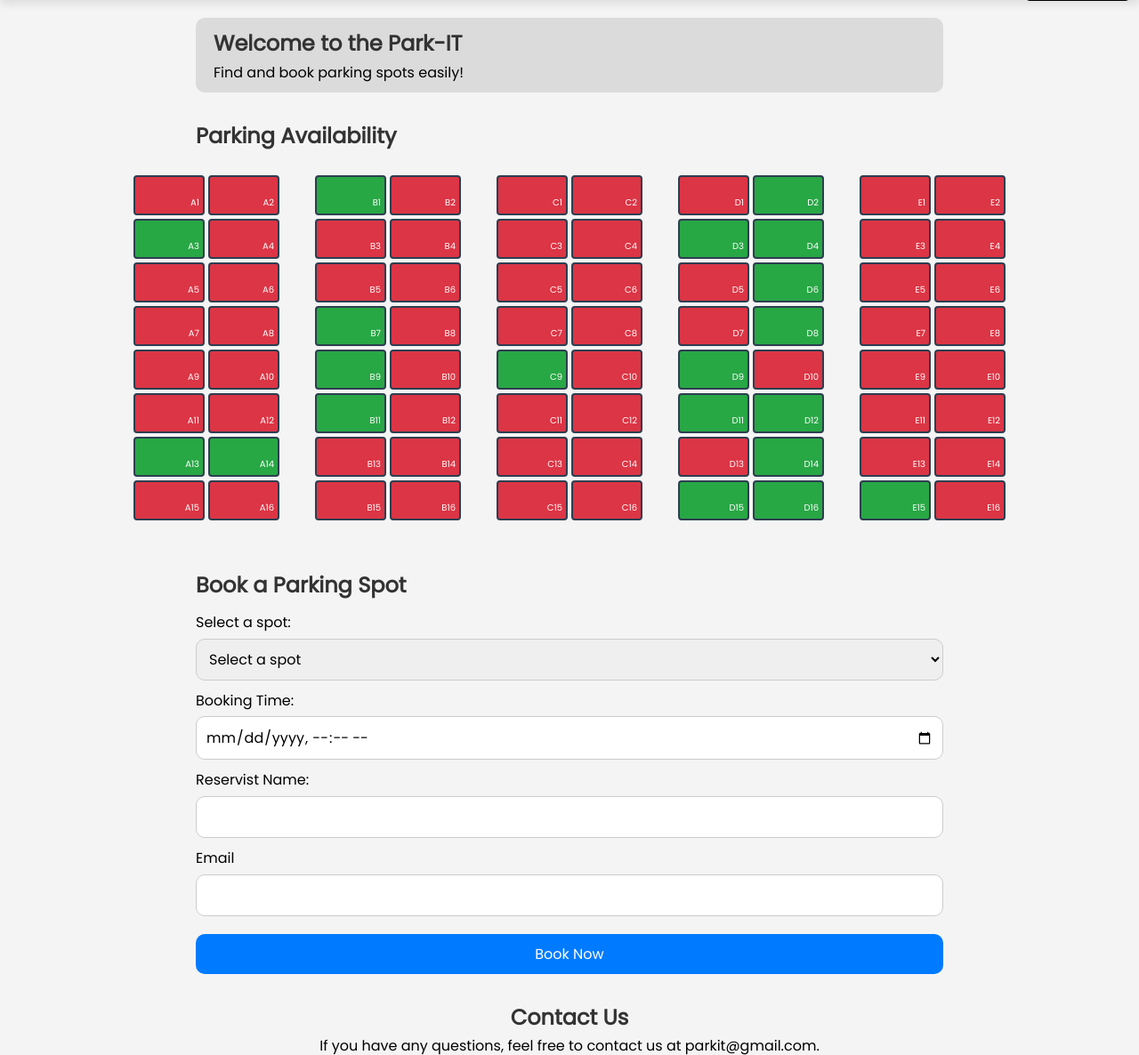
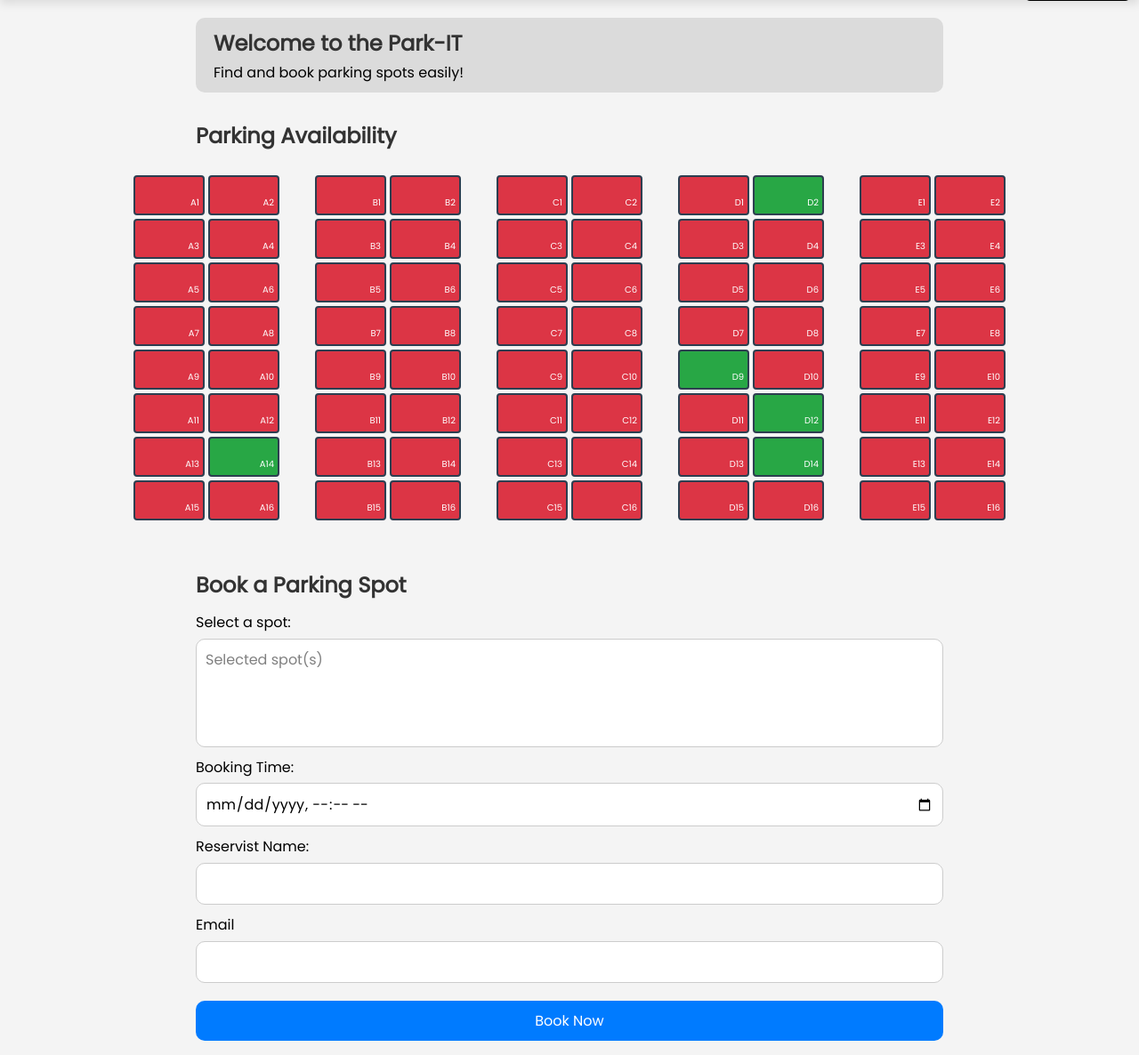
Before and after one commit to iPisano1/ParkIT, a PHP site: page /main.html in a window 1280 px wide. Shown: the part 49-1235 px from the top of the page at 89% size. Run offline with PHP 8.4, Linux system fonts and the light colour scheme.

Commit message:
Multiple Selection Fixed

```diff
--- a/css/admin.css
+++ b/css/admin.css
@@ -11,14 +11,14 @@ body {
 }
 
 header {
+  background: #f7f7f7;
+  box-shadow: 0px 4px 10px rgba(0,0,0,0.1);
+  border-bottom: 1px solid #292929;
   width: 100%;
   text-align: center;
 }
 
 nav {
-  background: #f7f7f7;
-  box-shadow: 0px 4px 10px rgba(0,0,0,0.1);
-  border-bottom: 1px solid #292929;
   margin: 0 auto;
   display: flex;
   justify-content: center;
--- a/css/login.css
+++ b/css/login.css
@@ -49,6 +49,7 @@ main {
 }
 
 #loginForm input {
+    background-color: rgb(221, 221, 221);
     margin-bottom: 15px;
     padding: 10px;
     font-size: 16px;
--- a/css/main.css
+++ b/css/main.css
@@ -135,6 +135,11 @@ h1, h2 {
   color: white;
 }
 
+.selected {
+  background-color: #ffc107;
+  color: white;
+}
+
 .occupied {
   background-color: #dc3545;
   color: white;
@@ -187,7 +192,7 @@ footer {
     flex-direction: column;
   }
 
-  #logoutBtn{
+  #adminBtn{
     position: static;
     margin: 10px auto;
     display: block;
--- a/js/admin.js
+++ b/js/admin.js
@@ -1,4 +1,5 @@
 function logout(){
+    alert("You have been logged out.");
     window.location.href = "main.html";
 }
 
--- a/js/main.js
+++ b/js/main.js
@@ -1,6 +1,6 @@
 document.addEventListener("DOMContentLoaded", () => {
 
-  const numberOfRandom = 60;
+  const numberOfRandom = Math.floor(Math.random() * (80 - 1 + 1)) + 1;
   const allSlots = Array.from(document.querySelectorAll(".slot"));
   const shuffled = allSlots.sort(() => Math.random() - 0.5);
 
@@ -11,28 +11,51 @@ document.addEventListener("DOMContentLoaded", () => {
 
 });
 
+let selectedSpots = [];
+
+function clearBooking() {
+  selectedSpots = [];
+  document.querySelectorAll(".slot.selected").forEach(slot => {
+    slot.classList.remove("selected");
+  });
+  document.getElementById("spot").innerHTML = '<option value="" disabled selected>Select a spot</option>';
+}
+
 document.addEventListener("DOMContentLoaded", () => {
   const selectSpot = document.getElementById("spot");
 
+  function updateDropdown() {
+    selectSpot.innerHTML = '<option value="" disabled>Selected spot(s)</option>';
+
+    if (selectedSpots.length === 0) {
+      selectSpot.value = "";
+      return;
+    }
+
+    selectedSpots.forEach(spotValue => {
+      let option = new Option(`Spot ${spotValue}`, spotValue, true, true);
+      selectSpot.add(option);
+    });
+  }
+
   document.querySelectorAll(".slot").forEach(slot => {
     slot.addEventListener("click", () => {
+      const selectedSpotValue = slot.getAttribute("data-spot");
 
-      const selectedSpot = slot.getAttribute("data-spot");
-      selectSpot.innerHTML = '<option value="" disabled selected>Select a spot</option>';
-
-      if(slot.classList.contains("occupied")){
-        return alert(`❌ Spot ${selectedSpot} is already booked.`);
-        selectSpot.value = "";
+      if (slot.classList.contains("occupied")) {
+        return alert(`❌ Spot ${selectedSpotValue} is already booked.`);
       }
 
-      document.querySelectorAll(".slot").forEach(s => s.classList.remove("selected"));
+      if (slot.classList.contains("selected")) {
+        slot.classList.remove("selected");
+        selectedSpots = selectedSpots.filter(spot => spot !== selectedSpotValue);
+      } else {
+        slot.classList.add("selected");
+        selectedSpots.push(selectedSpotValue);
+      }
+      selectedSpots.sort((a, b) => a - b);
 
-      slot.classList.add("selected");
-
-      let option = new Option(selectedSpot, selectedSpot);
-      selectSpot.add(option);
-
-      selectSpot.value = selectedSpot;
+      updateDropdown();
     });
   });
 });
@@ -40,26 +63,45 @@ document.addEventListener("DOMContentLoaded", () => {
 document.getElementById("booking-form").addEventListener("submit", function (e) {
   e.preventDefault();
 
-  const spot = document.getElementById("spot").value;
+  const selectElement = document.getElementById("spot");
+  const selectedOptions = Array.from(selectElement.options).filter(option => option.selected && option.value !== "");
+
   const time = document.getElementById("time").value;
 
-  if (!spot) return alert("❌ Please select a parking spot.");
+  if (selectedOptions.length === 0) return alert("❌ Please select at least one parking spot.");
   if (!time) return alert("❌ Please select a booking time.");
 
-  const selectedSlot = document.querySelector(`.slot[data-spot="${spot}"]`);
+  let bookedSpotsCount = 0;
+  let occupiedAlerts = [];
 
-  if (!selectedSlot) return alert("⚠ Slot not found.");
+  selectedOptions.forEach(option => {
+    const spotValue = option.value;
+    const selectedSlot = document.querySelector(`.slot[data-spot="${spotValue}"]`);
 
-  if (selectedSlot.classList.contains("occupied")) {
-    return alert(`❌ Spot ${spot} is already booked.`);
+    if (!selectedSlot) {
+      console.warn(`Slot ${spotValue} not found in DOM.`);
+      return;
+    }
+
+    if (selectedSlot.classList.contains("occupied")) {
+      occupiedAlerts.push(spotValue);
+    } else {
+      selectedSlot.classList.remove("available");
+      selectedSlot.classList.remove("selected");
+      selectedSlot.classList.add("occupied");
+      bookedSpotsCount++;
+    }
+  });
+
+  if (occupiedAlerts.length > 0) {
+    alert(`The following spots were already booked: ${occupiedAlerts.join(', ')}.`);
   }
 
-  selectedSlot.classList.remove("available");
-  selectedSlot.classList.remove("selected");
-  selectedSlot.classList.add("occupied");
+  if (bookedSpotsCount > 0) {
+    alert(`✔ Successfully booked ${bookedSpotsCount} spot(s) for ${time}!`);
+  }
 
-  alert(`✔ Spot ${spot} booked successfully for ${time}!`);
-
+  clearBooking();
   document.getElementById("booking-form").reset();
 });
 
--- a/main.html
+++ b/main.html
@@ -51,8 +51,8 @@
       <form id="booking-form">
 
         <label for="spot">Select a spot:</label>
-        <select id="spot" name="spot" required>
-          <option value="" disabled selected>Select a spot</option>
+        <select id="spot" name="spot" multiple size="4" required>
+          <option value="" disabled>Selected spot(s)</option>
         </select>
 
         <label for="time">Booking Time:</label>
@@ -68,6 +68,7 @@
       </form>
     </section>
 
+
     <section id="contact">
       <h2>Contact Us</h2>
       <p>If you have any questions, feel free to contact us at parkit@gmail.com.</p>
```
